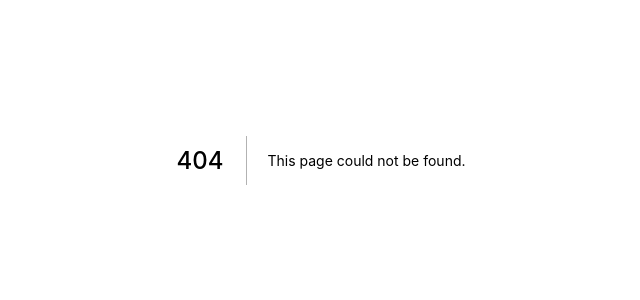
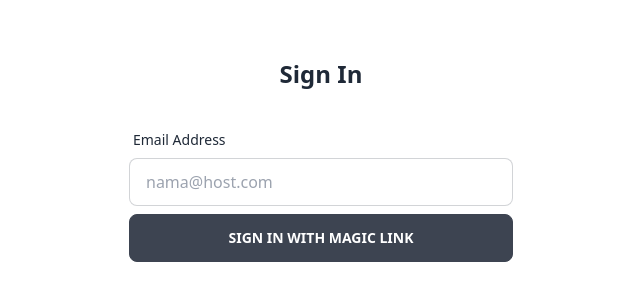
Before and after one commit to hendrasadewa/berita-kehilangan, a Next.js app: page /auth/signin in a window 1280 px wide. Before the commit this address had no page. Shown: the part 240-540 px from the top of the page, without its empty margins (319-959 px from the left). Built offline with nearby package versions, Linux system fonts and the light colour scheme; no server answers.

Commit message:
feat: create sign in page

```diff
--- /dev/null
+++ b/components/SignInForm.tsx
@@ -0,0 +1,54 @@
+import { useForm, SubmitHandler } from 'react-hook-form';
+import { clsx } from 'clsx';
+
+interface Props {
+  errorMessage: string | null;
+  isLoading: boolean;
+  onSubmit: (email: string) => void;
+}
+
+interface FormPayload {
+  email: string;
+}
+
+function SignInForm({ errorMessage, isLoading, onSubmit }: Props) {
+  const { register, handleSubmit } = useForm<FormPayload>();
+
+  const onFormSubmit: SubmitHandler<FormPayload> = (payload) => {
+    onSubmit(payload.email);
+  };
+
+  const buttonClassName = clsx('btn', 'mt-2', 'btn-md', { loading: isLoading });
+
+  return (
+    <div className="w-96">
+      <div>
+        <h2 className="font-bold text-2xl text-center mb-8">Sign In</h2>
+      </div>
+      <form onSubmit={handleSubmit(onFormSubmit)}>
+        <div className="form-control w-full">
+          <label className="label" htmlFor="emailInput">
+            <span className="label-text">Email Address</span>
+          </label>
+          <input
+            {...register('email', { required: true })}
+            type="email"
+            placeholder="nama@host.com"
+            className="input input-bordered w-full"
+          />
+        </div>
+        <div className="form-control w-full">
+          <button
+            className={buttonClassName}
+            type="submit"
+            disabled={isLoading}
+          >
+            Sign In with Magic Link
+          </button>
+        </div>
+      </form>
+    </div>
+  );
+}
+
+export default SignInForm;
--- /dev/null
+++ b/components/SignInSentView.tsx
@@ -0,0 +1,38 @@
+interface Props {
+  onRetry: () => void;
+}
+
+function SignInSentView({ onRetry }: Props) {
+  return (
+    <div>
+      <div className="flex justify-center w-full">
+        <svg
+          xmlns="http://www.w3.org/2000/svg"
+          fill="none"
+          viewBox="0 0 24 24"
+          strokeWidth={1.5}
+          stroke="currentColor"
+          className="w-12 h-12 text-center"
+        >
+          <path
+            strokeLinecap="round"
+            strokeLinejoin="round"
+            d="M9 3.75H6.912a2.25 2.25 0 00-2.15 1.588L2.35 13.177a2.25 2.25 0 00-.1.661V18a2.25 2.25 0 002.25 2.25h15A2.25 2.25 0 0021.75 18v-4.162c0-.224-.034-.447-.1-.661L19.24 5.338a2.25 2.25 0 00-2.15-1.588H15M2.25 13.5h3.86a2.25 2.25 0 012.012 1.244l.256.512a2.25 2.25 0 002.013 1.244h3.218a2.25 2.25 0 002.013-1.244l.256-.512a2.25 2.25 0 012.013-1.244h3.859M12 3v8.25m0 0l-3-3m3 3l3-3"
+          />
+        </svg>
+      </div>
+      <h2 className="text-xl text-center font-bold mt-4">Check Your Email</h2>
+      <p className="text-lg text-center mt-2">
+        We sent an email to you, it has magic link that will log you in.
+      </p>
+      <p className="text-sm text-center mt-6">
+        If you have not received an email after a minute,{' '}
+        <a className="link" onClick={onRetry}>
+          click here to try again
+        </a>
+      </p>
+    </div>
+  );
+}
+
+export default SignInSentView;
--- /dev/null
+++ b/hooks/useSignIn.ts
@@ -0,0 +1,72 @@
+import { AuthError } from '@supabase/supabase-js';
+import { useState } from 'react';
+
+import supabase from '../supabase';
+
+interface State {
+  isLoading: boolean;
+  isSuccess: boolean;
+  errorMessage: string | null;
+}
+
+interface HandleLogin {
+  (email: string): Promise<void>;
+}
+
+interface HandleClearError {
+  (): void;
+}
+
+interface HandleClearSuccess {
+  (): void;
+}
+
+type ReturnType = [
+  State,
+  {
+    handleLogin: HandleLogin;
+    clearError: HandleClearError;
+    clearSuccess: HandleClearSuccess;
+  }
+];
+
+function useSignIn(): ReturnType {
+  const [isLoading, setLoading] = useState<boolean>(false);
+  const [errorMessage, setErrorMessage] = useState<string | null>(null);
+  const [isSuccess, setSuccess] = useState<boolean>(false);
+
+  const handleLogin = async (email: string) => {
+    try {
+      setLoading(true);
+
+      const { error } = await supabase.auth.signInWithOtp({ email });
+
+      if (error) {
+        throw error;
+      }
+
+      setSuccess(true);
+    } catch (error) {
+      if (error instanceof Error || error instanceof AuthError) {
+        setErrorMessage(error.message);
+      }
+    } finally {
+      setLoading(false);
+    }
+  };
+
+  const clearError = () => {
+    setErrorMessage(null);
+  };
+
+  const clearSuccess = () => {
+    setSuccess(false);
+  };
+
+  return [
+    { isLoading, isSuccess, errorMessage },
+    { handleLogin, clearError, clearSuccess },
+  ];
+}
+
+export default useSignIn;
--- /dev/null
+++ b/pages/auth/signin.tsx
@@ -0,0 +1,38 @@
+import type { NextPage } from 'next';
+import Head from 'next/head';
+
+// components
+import SignInForm from '../../components/SignInForm';
+import SignInSentView from '../../components/SignInSentView';
+import useSignIn from '../../hooks/useSignIn';
+
+const SignInPage: NextPage = () => {
+  const [{ errorMessage, isLoading, isSuccess }, actions] = useSignIn();
+
+  return (
+    <div>
+      <Head>
+        <title>Berita Kehilangan | Sign In</title>
+        <meta name="description" content="Sign In untuk membuat laporan" />
+        <link rel="icon" href="/favicon.ico" />
+      </Head>
+      <main className="hero min-h-screen">
+        <div className="hero-content">
+          <div className="w-full max-w-screen-md">
+            {isSuccess ? (
+              <SignInSentView onRetry={actions.clearSuccess} />
+            ) : (
+              <SignInForm
+                errorMessage={errorMessage}
+                isLoading={isLoading}
+                onSubmit={actions.handleLogin}
+              />
+            )}
+          </div>
+        </div>
+      </main>
+    </div>
+  );
+};
+
+export default SignInPage;
```
Also changed, not shown: supabase/models/profileModel.ts (added, +28 -0 lines).
